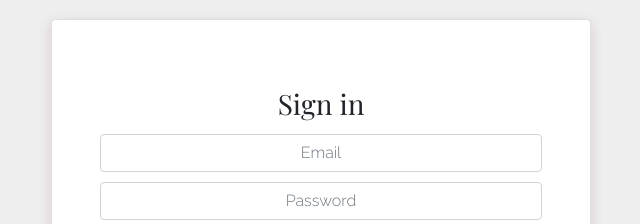
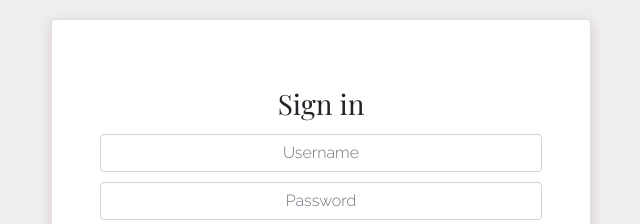
Before and after one commit to lukeowaincharles/react-app-test, a React (Create React App) app: page / in a window 1280 px wide. Shown: the top 224 px of the page, without its empty margins (319-959 px from the left). Built offline with nearby package versions, Linux system fonts and the light colour scheme.

Commit message:
Change placeholders to be consistent

```diff
--- a/src/components/FormSignIn.js
+++ b/src/components/FormSignIn.js
@@ -73,7 +73,7 @@ class FormSignIn extends React.Component {
                         type="text"
                         id="email"
                         className="form-control"
-                        placeholder="Email"
+                        placeholder="Username"
                         autoComplete="false"
                       />
                       </div>
--- a/src/components/FormSignUp.js
+++ b/src/components/FormSignUp.js
@@ -53,7 +53,7 @@ class FormSignUp extends Component {
                       <div className="text-center">
                         <h3>Sign up</h3>
                         <div className="name">
-                          <input type="text" id="signUpUsername" className="form-control" placeholder="Name" autoComplete="false"></input>
+                          <input type="text" id="signUpUsername" className="form-control" placeholder="Username" autoComplete="false"></input>
                         </div>
                         <div className="email">
                           <input type="text" id="signUpEmail" className="form-control" placeholder="Email" autoComplete="false"></input>
```
